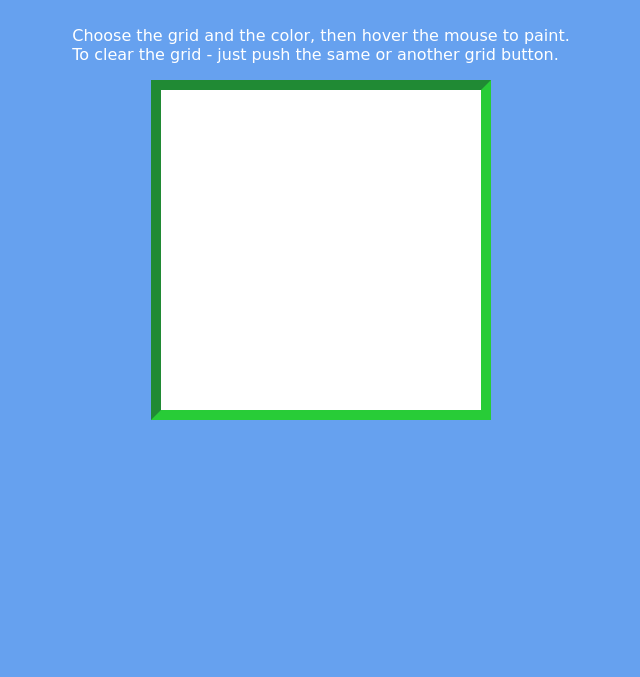
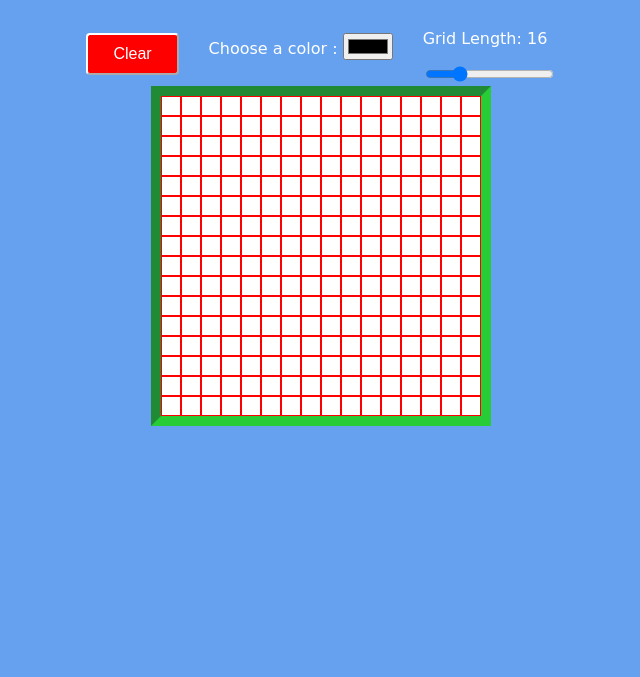
Before and after one commit to CheikhSall95/Etch-A-Sketch, a plain HTML site: page index.html in a window 1280 px wide. Shown: the part 123-800 px from the top of the page, without its empty margins (319-959 px from the left). Drawn offline with Linux system fonts and the light colour scheme.

Commit message:
Add multiple grid lentgh, clear button and color picker

```diff
--- a/index.html
+++ b/index.html
@@ -14,7 +14,20 @@
         <p class="description">Choose the grid and the color, then hover the mouse to paint.<br>
             To clear the grid - just push the same or another grid button.</p>
       </div>
+      <div class="options">
+        <div class="clear">
+            <button class="clearButton">Clear</button>
+        </div>
+        <div class="clear">
+            <label for="colorpicker">Choose a color : </label>
+            <input type="color" id="colorpicker" >
+        </div>
+      <div class="slidecontainer">
+        <p>Grid Length: <span id="value"></span></p>
+        <input type="range" min="1" max="64" value="16" class="slider" id="gridRange">
+      </div>
 
+    </div>
       <div id="grid-container">
 
       </div>
--- a/script.js
+++ b/script.js
@@ -1,24 +1,54 @@
+function createGrid(gridLength) {
     const container = document.querySelector('#grid-container'); // Get the container that will contain the divs
-
-let gridLength = 64;
     for (let i = 0; i < gridLength; i++) {
         for (let j = 0; j < gridLength; j++){
             const divGrid = document.createElement('div');
             divGrid.classList.add('divGrid');
-    divGrid.style.width  = "5px";
-    divGrid.style.height = "5px";
+            divGrid.style.width  = `${320/gridLength}px`;
+            divGrid.style.height = `${320/gridLength}px`;
             container.appendChild(divGrid)
         }
 
     }
+    const divs = document.querySelectorAll('.divGrid');
+    const clear = document.querySelector('.clearButton');
+    const color = document.querySelector('#colorpicker');
+    let colorValue = color.value;
+    color.addEventListener('mouseover', () => {
+        colorValue = color.value;;
 
- const divs = document.querySelectorAll('.divGrid');
+    });
 
     divs.forEach((div) => {
 
        // and for each one we add a 'mouseover' listener
-    div.addEventListener('mouseover', (e) => {
-        div.style.background = "black";
+       div.addEventListener('mouseover', () => {
+           div.style.background = colorValue;
+
+       });
+
+       clear.addEventListener('click', () => {
+        div.style.background = "white";
 
         });
      });
+
+}
+
+createGrid(16);
+let slider = document.getElementById("gridRange");
+let output = document.getElementById("value");
+output.textContent = slider.value;
+
+slider.oninput = function() {
+  output.textContent = this.value + "  X " + this.value ;
+}
+let gridLength = slider.value;
+
+slider.addEventListener('mouseup', function() {
+    const container = document.querySelector('#grid-container');
+    while (container.firstChild) {
+        container.removeChild(container.firstChild);
+      }
+    createGrid(slider.value);
+});
--- a/style.css
+++ b/style.css
@@ -5,20 +5,28 @@
     display: flex;
     flex-direction: column;
     align-items: center;
-    box-sizing: border-box;
+
   }
 
   .header{
     display: flex;
-    justify-content: center;
     align-items: center;
-    flex-basis: 15px;
     flex:1;
     flex-direction: column;
   }
   .title {
     font-size: 50px;
     text-shadow: 0 0 13px #FFF;
+    margin: 0px;
+  }
+
+  .options {
+    display: flex;
+    gap: 30px;
+  }
+
+  .clear {
+    margin-top: 20px;
   }
 
   #grid-container {
@@ -32,6 +40,20 @@
   }
 
   #grid-container div {
-    /*border: 1px solid rgb(255, 0, 0);*/
+    box-sizing:border-box;
+    border: 1px solid rgb(255, 0, 0);
     background-color: white;
   }
+
+  .clearButton {
+    border-radius: 4px;
+    background-color: #ff0000;
+    border-color: #FFF;
+    color: white;
+    padding: 10px 25px;
+    text-align: center;
+    text-decoration: none;
+    font-size: 16px;
+    cursor: pointer;
+
+    }
```
Lines whose indentation alone changed are shown as unchanged.
